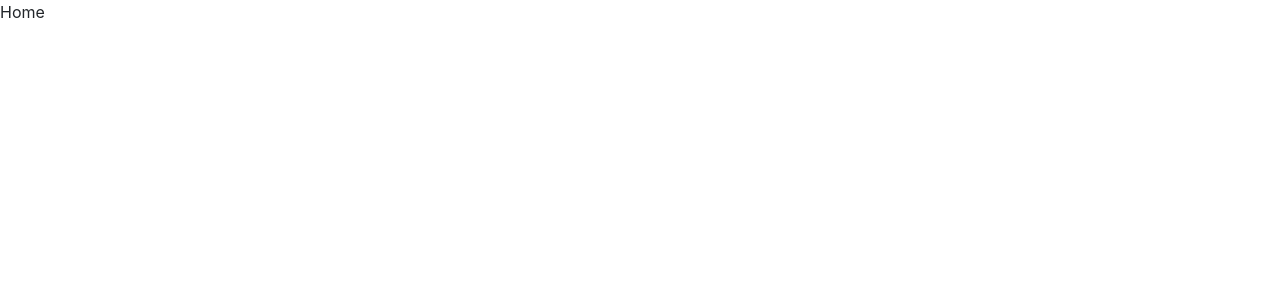
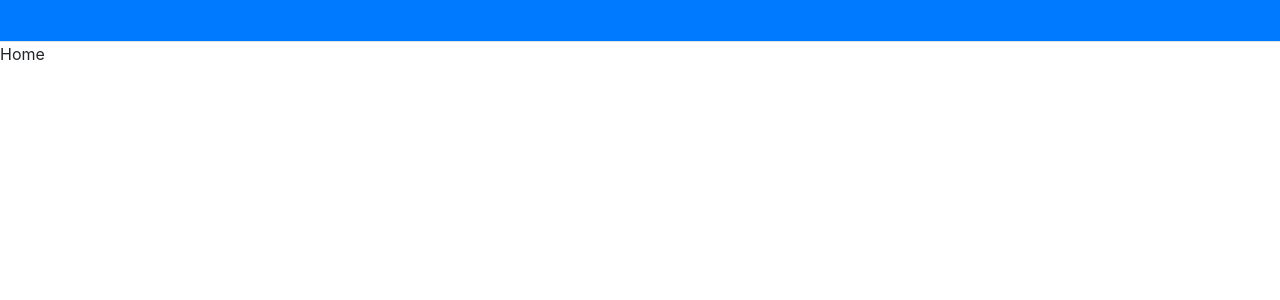
Before and after one commit to SoccerField24x7/node-react-sample-ecommerce, a React (Create React App) app in the folder react-app/: page / in a window 1280 px wide. Shown: the top 300 px of the page. Built offline with nearby package versions, Linux system fonts and the light colour scheme.

Commit message:
add menu to screen via router

```diff
--- a/react-app/src/routes.js
+++ b/react-app/src/routes.js
@@ -3,10 +3,12 @@ import {BrowserRouter, Switch, Route} from 'react-router-dom';
 import Home from './components/core/Home';
 import Signup from './components/user/Signup';
 import Signin from './components/user/Signin';
+import Menu from './components/core/Menu';
 
 const Routes = () => {
     return (
         <BrowserRouter>
+            <Menu />
             <Switch>
                 <Route path="/" exact component={Home} />
                 <Route path="/signin" exact component={Signin} />
```
